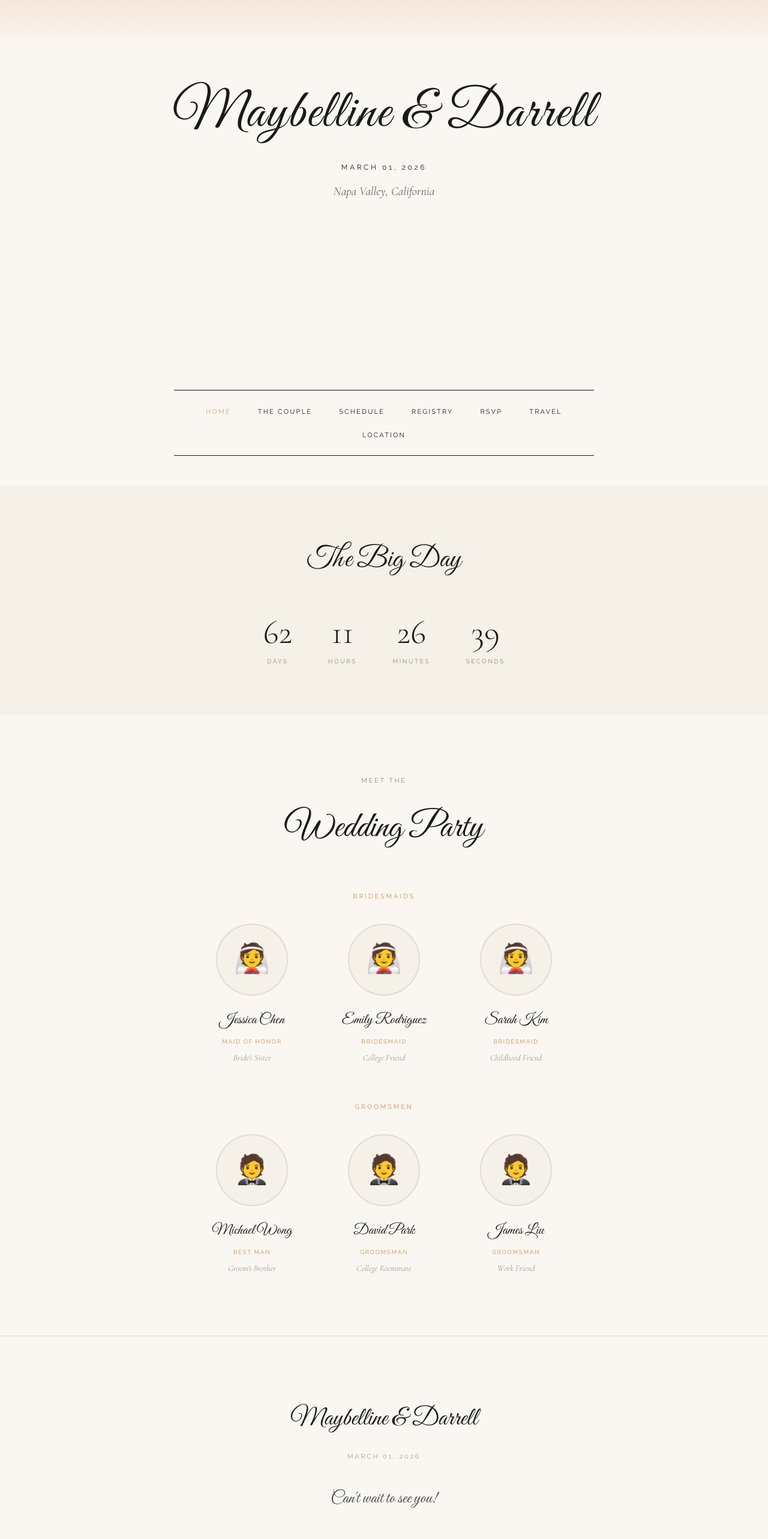
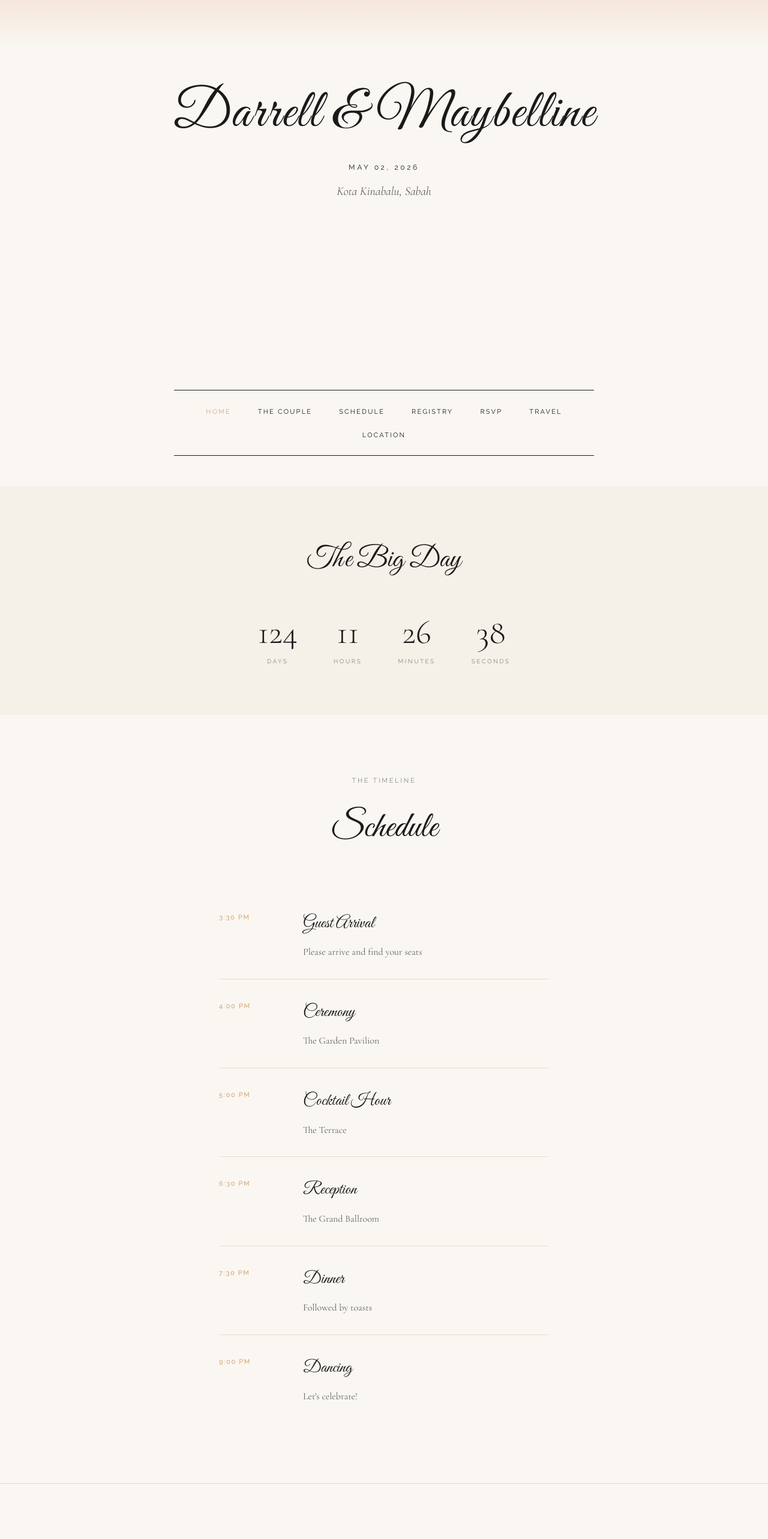
Before and after one commit to FidHackU/WeddingApp, a React (Vite) app in the folder WeddingReact/: page / in a window 1280 px wide. Shown: the part 200-2766 px from the top of the page at 60% size. Built offline with nearby package versions, Linux system fonts and the light colour scheme.

Commit message:
Update wedding details, sections and styles

```diff
--- a/WeddingReact/index.html
+++ b/WeddingReact/index.html
@@ -4,7 +4,7 @@
     <meta charset="UTF-8" />
     <link rel="icon" type="image/svg+xml" href="/vite.svg" />
     <meta name="viewport" content="width=device-width, initial-scale=1.0" />
-    <title>weddingreact</title>
+    <title>Darrell & Maybelline</title>
   </head>
   <body>
     <div id="root"></div>
--- a/WeddingReact/src/components/Footer.tsx
+++ b/WeddingReact/src/components/Footer.tsx
@@ -9,14 +9,14 @@ export function Footer({ minimal = false }: FooterProps) {
     if (minimal) {
         return (
             <footer className="footer">
-                <p className="footer-names footer-names-small">{WEDDING.bride} & {WEDDING.groom}</p>
+                <p className="footer-names footer-names-small">{WEDDING.groom} & {WEDDING.bride}</p>
             </footer>
         );
     }
 
     return (
         <footer className="footer">
-            <p className="footer-names">{WEDDING.bride} & {WEDDING.groom}</p>
+            <p className="footer-names">{WEDDING.groom} & {WEDDING.bride}</p>
             <p className="footer-date">{WEDDING.date}</p>
             <p className="footer-message">Can't wait to see you!</p>
         </footer>
--- a/WeddingReact/src/config/wedding.ts
+++ b/WeddingReact/src/config/wedding.ts
@@ -8,11 +8,11 @@ export const WEDDING = {
   groom: "Darrell",
 
   // 📅 DATE & LOCATION
-  date: "March 01, 2026",
-  dayOfWeek: "Sunday",
-  venue: "The Grand Estate",
-  city: "Napa Valley",
-  state: "California",
+  date: "May 02, 2026",
+  dayOfWeek: "Saturday",
+  venue: "Hilton Hotel, KK",
+  city: "Kota Kinabalu",
+  state: "Sabah",
 
   // 💌 WELCOME MESSAGE & OUR STORY
   welcomeTitle: "Our Story",
@@ -158,7 +158,7 @@ to start our greatest adventure yet - marriage!`,
   // 🎉 RSVP SETTINGS
   rsvp: {
     deadline: "January 15, 2026",
-    contactEmail: "maybelline.darrell.2026@email.com",
+    contactEmail: "darrell.maybelline.2026@email.com",
     message: "Please let us know if you'll be joining us for our special day!"
   },
 
--- a/WeddingReact/src/pages/Home.tsx
+++ b/WeddingReact/src/pages/Home.tsx
@@ -3,6 +3,7 @@ import { WEDDING } from '../config/wedding';
 import { Navigation } from '../components/Navigation';
 import { Footer } from '../components/Footer';
 import './Home.css';
+import './Schedule.css';
 
 export function Home() {
     const [countdown, setCountdown] = useState({ days: 0, hours: 0, minutes: 0, seconds: 0 });
@@ -42,7 +43,7 @@ export function Home() {
                 </div>
                 <div className="hero-content">
                     <h1 className="hero-names">
-                        <span>{WEDDING.bride}</span> & <span>{WEDDING.groom}</span>
+                        <span>{WEDDING.groom}</span> & <span>{WEDDING.bride}</span>
                     </h1>
                     <p className="hero-date">{WEDDING.date}</p>
                     <p className="hero-location">{WEDDING.city}, {WEDDING.state}</p>
@@ -74,37 +75,22 @@ export function Home() {
                 </div>
             </section>
 
-            {/* Wedding Party Section */}
-            <section className="party-section">
-                <p className="section-subtitle">Meet the</p>
-                <h2 className="section-title">Wedding Party</h2>
-
-                <div className="party-group">
-                    <h3 className="party-group-title">Bridesmaids</h3>
-                    <div className="party-grid">
-                        {WEDDING.weddingParty.bridesmaids.map((person, index) => (
-                            <div key={index} className="party-member">
-                                <div className="party-avatar">👰</div>
-                                <h4 className="party-name">{person.name}</h4>
-                                <p className="party-role">{person.role}</p>
-                                <p className="party-relation">{person.relation}</p>
-                            </div>
+            {/* Schedule Section */}
+            <section className="schedule-section">
+                <p className="section-subtitle">The Timeline</p>
+                <h2 className="section-title">Schedule</h2>
+                <div className="schedule-container">
+                    <ul className="schedule-list">
+                        {WEDDING.schedule.map((item, index) => (
+                            <li key={index} className="schedule-item">
+                                <span className="schedule-time">{item.time}</span>
+                                <div className="schedule-details">
+                                    <h3>{item.event}</h3>
+                                    <p>{item.description}</p>
+                                </div>
+                            </li>
                         ))}
-                    </div>
-                </div>
-
-                <div className="party-group">
-                    <h3 className="party-group-title">Groomsmen</h3>
-                    <div className="party-grid">
-                        {WEDDING.weddingParty.groomsmen.map((person, index) => (
-                            <div key={index} className="party-member">
-                                <div className="party-avatar">🤵</div>
-                                <h4 className="party-name">{person.name}</h4>
-                                <p className="party-role">{person.role}</p>
-                                <p className="party-relation">{person.relation}</p>
-                            </div>
-                        ))}
-                    </div>
+                    </ul>
                 </div>
             </section>
 
```
